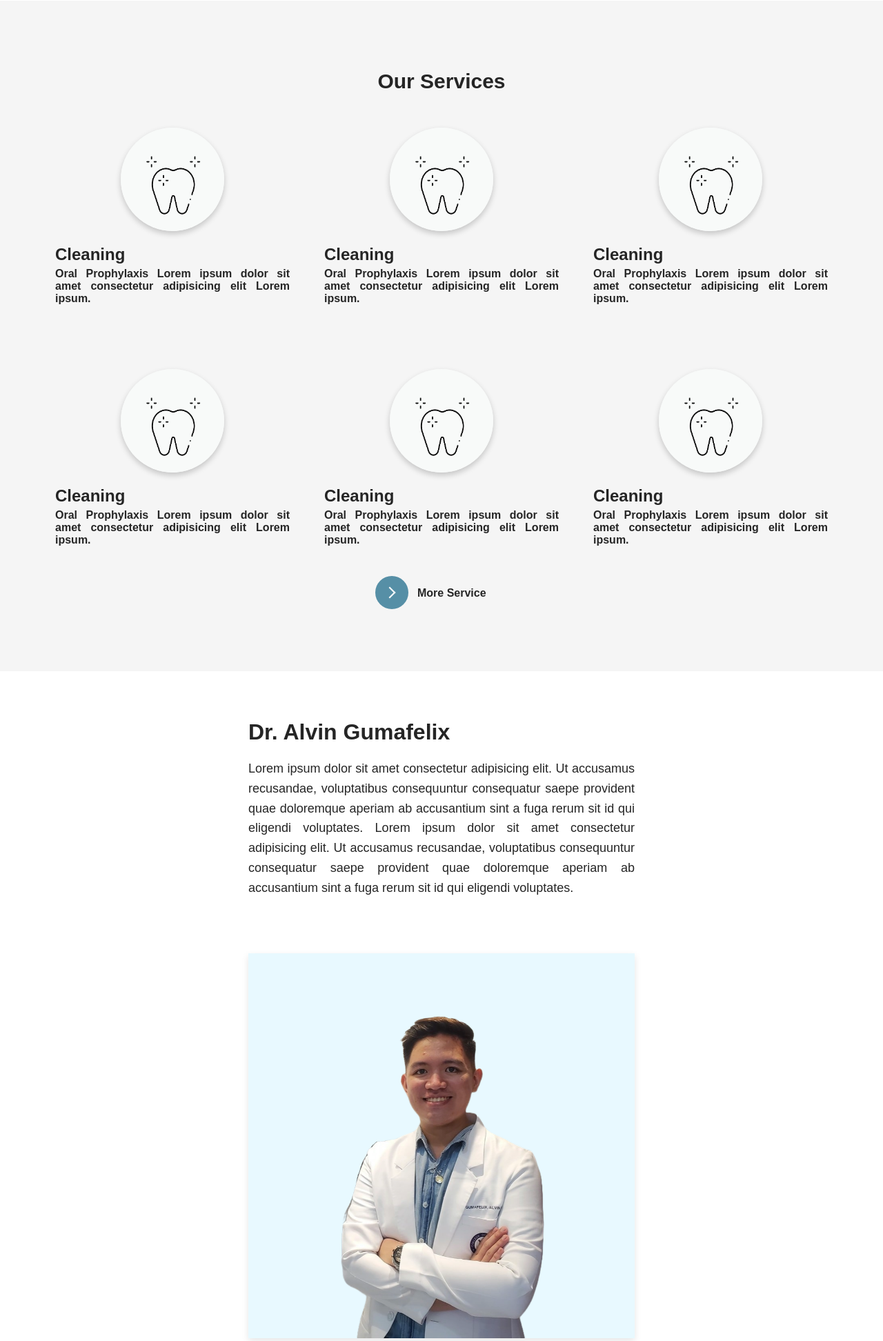
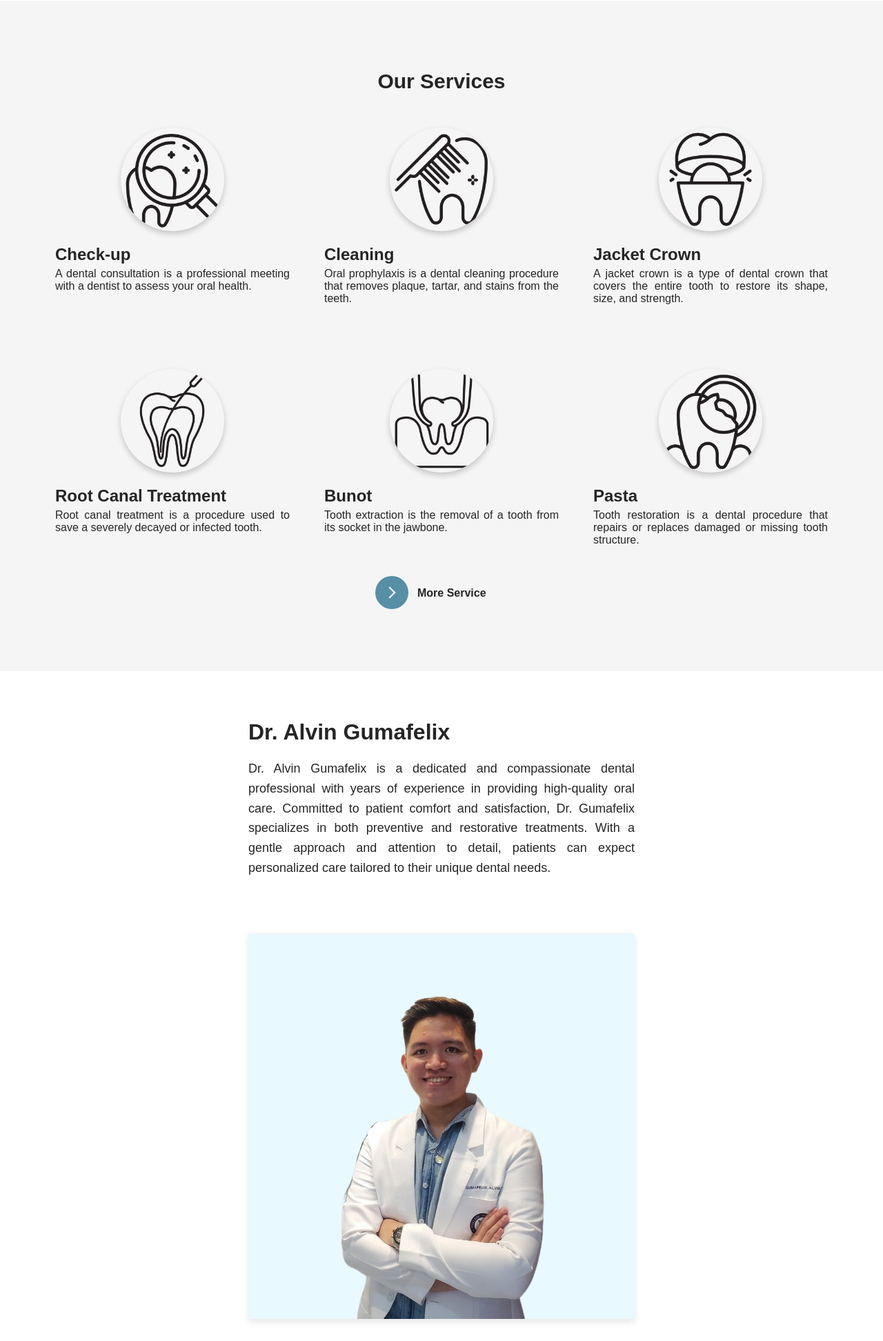
Before and after one commit to Feeder029/ANG, a PHP site: page /ANG/ in a window 1280 px wide. Shown: the part 1114-3058 px from the top of the page at 69% size. Run offline with PHP 8.4, Linux system fonts and the light colour scheme.

Commit message:
working link and replace lorem

```diff
--- a/Website/index/index.css
+++ b/Website/index/index.css
@@ -369,6 +369,7 @@ header{
 .service-box-details h2{
     font-size: medium;
     text-align: justify;
+    font-weight: 500;
 
 }
 .service-button button {
--- a/Website/index/index.html
+++ b/Website/index/index.html
@@ -98,61 +98,61 @@
         <div class="service-box-container">
             <div class="service-box">
                <div class="service-circle">
-                    <img src="../Img/serviceclean.jpg" alt="">
+                    <img src="../Img/Dental_Consultation__Check-up__-_Alvin_Gumafelix-removebg-preview.png" alt="">
                </div>
                <div class="service-box-details">
-                <h1>Cleaning</h1>
-                <h2>Oral Prophylaxis Lorem ipsum dolor sit amet consectetur adipisicing elit Lorem ipsum. </h2>
+                <h1>Check-up</h1>
+                <h2>A dental consultation is a professional meeting with a dentist to assess your oral health.</h2>
                </div>
             </div>
 
             <div class="service-box">
                 <div class="service-circle">
-                     <img src="../Img/serviceclean.jpg" alt="">
+                     <img src="../Img/Oral_Prophylaxis__Cleaning__-_Alvin_Gumafelix-removebg-preview.png" alt="">
                 </div>
                 <div class="service-box-details">
                  <h1>Cleaning</h1>
-                 <h2>Oral Prophylaxis Lorem ipsum dolor sit amet consectetur adipisicing elit Lorem ipsum. </h2>
+                 <h2>Oral prophylaxis is a dental cleaning procedure that removes plaque, tartar, and stains from the teeth. </h2>
                 </div>
              </div>
 
              <div class="service-box">
                 <div class="service-circle">
-                     <img src="../Img/serviceclean.jpg" alt="">
+                     <img src="../Img/Jacket_Crown_-_Alvin_Gumafelix-removebg-preview.png" alt="">
                 </div>
                 <div class="service-box-details">
-                 <h1>Cleaning</h1>
-                 <h2>Oral Prophylaxis Lorem ipsum dolor sit amet consectetur adipisicing elit Lorem ipsum. </h2>
+                 <h1>Jacket Crown</h1>
+                 <h2>A jacket crown is a type of dental crown that covers the entire tooth to restore its shape, size, and strength. </h2>
                 </div>
              </div>
 
              <div class="service-box">
                 <div class="service-circle">
-                     <img src="../Img/serviceclean.jpg" alt="">
+                     <img src="../Img/Root_Canal_Treatment__RCT__-_Alvin_Gumafelix-removebg-preview.png" alt="">
                 </div>
                 <div class="service-box-details">
-                 <h1>Cleaning</h1>
-                 <h2>Oral Prophylaxis Lorem ipsum dolor sit amet consectetur adipisicing elit Lorem ipsum. </h2>
+                 <h1>Root Canal Treatment</h1>
+                 <h2>Root canal treatment is a procedure used to save a severely decayed or infected tooth. </h2>
                 </div>
              </div>
 
              <div class="service-box">
                 <div class="service-circle">
-                     <img src="../Img/serviceclean.jpg" alt="">
+                     <img src="../Img/Tooth_Extraction__Bunot__-_Alvin_Gumafelix-removebg-preview.png" alt="">
                 </div>
                 <div class="service-box-details">
-                 <h1>Cleaning</h1>
-                 <h2>Oral Prophylaxis Lorem ipsum dolor sit amet consectetur adipisicing elit Lorem ipsum. </h2>
+                 <h1>Bunot</h1>
+                 <h2>Tooth extraction is the removal of a tooth from its socket in the jawbone. </h2>
                 </div>
              </div>
 
              <div class="service-box">
                 <div class="service-circle">
-                     <img src="../Img/serviceclean.jpg" alt="">
+                     <img src="../Img/Tooth_Restoration__Pasta__-_Alvin_Gumafelix-removebg-preview.png" alt="">
                 </div>
                 <div class="service-box-details">
-                 <h1>Cleaning</h1>
-                 <h2>Oral Prophylaxis Lorem ipsum dolor sit amet consectetur adipisicing elit Lorem ipsum. </h2>
+                 <h1>Pasta</h1>
+                 <h2>Tooth restoration is a dental procedure that repairs or replaces damaged or missing tooth structure. </h2>
                 </div>
              </div>
 
@@ -172,14 +172,7 @@
         <div class="dentist-details">
             <h1>Dr. Alvin Gumafelix</h1>
             <p>
-                Lorem ipsum dolor sit amet consectetur adipisicing elit.
-                Ut accusamus recusandae, voluptatibus consequuntur consequatur
-                saepe provident quae doloremque aperiam ab accusantium sint a fuga
-                rerum sit id qui eligendi voluptates.
-                Lorem ipsum dolor sit amet consectetur adipisicing elit.
-                Ut accusamus recusandae, voluptatibus consequuntur consequatur
-                saepe provident quae doloremque aperiam ab accusantium sint a fuga
-                rerum sit id qui eligendi voluptates.
+                Dr. Alvin Gumafelix is a dedicated and compassionate dental professional with years of experience in providing high-quality oral care. Committed to patient comfort and satisfaction, Dr. Gumafelix specializes in both preventive and restorative treatments. With a gentle approach and attention to detail, patients can expect personalized care tailored to their unique dental needs.
             </p>
         </div>
 
@@ -207,7 +200,7 @@
             </div>
             <div class="contact-right">
                <h1>Our Location</h1>
-               <p>Lorem ipsum dolor, sit amet consectetur adipisicing elit. Consequatur, velit non. Recusandae, at? Voluptas mollitia quisquam ut natus, sunt pariatur error, nesciunt aliquid dolorum, odit animi quibusdam magni ad earum. Lorem ipsum dolor sit amet, consectetur adipisicing elit. Voluptate inventore nostrum eum, rerum libero recusandae soluta sit beatae quasi porro tempora totam mollitia corrupti praesentium, sunt facilis. Ullam, quo hic.</p>
+               <p>A.N.G Dental Care Center is conveniently located at 2nd Floor, 07 M. Villarica Rd, Marilao, 3019 Bulacan. Our clinic is easily accessible by both public and private transportation. Whether you're a local resident or coming from nearby areas, we're ready to welcome you with quality dental care in a comfortable environment.</p>
             </div>
         </div>
     </section>
@@ -219,7 +212,7 @@
                 <h2>About Us</h2>
 
                 <div class="content">
-                    <p>Lorem ipsum dolor, sit amet consectetur adipisicing elit. Voluptates, illum quaerat vel ut alias eligendi, omnis rem tenetur voluptate ipsum dolores ea, inventore numquam quidem dicta? Ad quod quo illum?</p>
+                    <p>At A.N.G Dental Care Center, we are committed to providing gentle, high-quality dental care for patients of all ages. Our team of skilled dentists and staff prioritizes your comfort and well-being, offering a full range of services—from routine check-ups to advanced treatments. With a focus on personalized care and modern techniques, we aim to help you achieve a healthy, confident smile in a welcoming environment.</p>
                 </div>
             </div>
 
@@ -227,19 +220,19 @@
                 <h2>Address</h2>
                 <div class="content">
                     <div class="place">
-                            <span><a href=""><i class='bx bxs-phone-call'></i></a></span>
-                            <span class="text"><a href="">0915-755-6527</a></span>
+                        <span><a href="tel:+639157556527"><i class='bx bxs-phone-call'></i></a></span>
+                        <span class="text"><a href="tel:+639157556527">0915-755-6527</a></span>
                     </div>
                     <div class="place">
-                            <span><a href=""><i class='bx bxl-gmail' ></i></a></i></span>
-                            <span class="text"><a href="">angdentalcarecenter@gmail.com</a></span>
+                        <span><a href="mailto:angdentalcarecenter@gmail.com"><i class='bx bxl-gmail'></i></a></span>
+                        <span class="text"><a href="mailto:angdentalcarecenter@gmail.com">angdentalcarecenter@gmail.com</a></span>
                     </div>
                     <div class="place">
-                            <span><a href="https://www.facebook.com/angdentalcarecenter" target="_blank"><i class='bx bxl-facebook-square' ></i></a></span>
+                        <span><a href="https://www.facebook.com/angdentalcarecenter" target="_blank"><i class='bx bxl-facebook-square'></i></a></span>
                         <span class="text"><a href="https://www.facebook.com/angdentalcarecenter" target="_blank">A.N.G Dental Care Center</a></span>
                     </div>
                     <div class="place">
-                            <span><a href="https://maps.app.goo.gl/rsUmNxP4828vdXwv8" target="_blank"><i class='bx bxs-map' ></i></a></span>
+                        <span><a href="https://maps.app.goo.gl/rsUmNxP4828vdXwv8" target="_blank"><i class='bx bxs-map'></i></a></span>
                         <span class="text"><a href="https://maps.app.goo.gl/rsUmNxP4828vdXwv8" target="_blank">2nd Floor, 07 M. Villarica Rd Prenza 2 Marilao Bulacan</a></span>
                     </div>
                 </div>
```
Also changed, not shown: Website/Img/Dental_Consultation__Check-up__-_Alvin_Gumafelix-removebg-preview.png (added), Website/Img/Dentures_-_Alvin_Gumafelix-removebg-preview.png (added), Website/Img/Jacket_Crown_-_Alvin_Gumafelix-removebg-preview.png (added), Website/Img/Oral_Prophylaxis__Cleaning__-_Alvin_Gumafelix-removebg-preview.png (added), Website/Img/Orthodontic_Treatment___Braces_-_Alvin_Gumafelix-removebg-preview (1).png (added), Website/Img/Root_Canal_Treatment__RCT__-_Alvin_Gumafelix-removebg-preview.png (added), Website/Img/Teeth_Whitening_-_Alvin_Gumafelix-removebg-preview.png (added), Website/Img/Tooth_Extraction__Bunot__-_Alvin_Gumafelix-removebg-preview.png (added), Website/Img/Tooth_Restoration__Pasta__-_Alvin_Gumafelix-removebg-preview.png (added), Website/Img/Wisdom_Tooth_Removal__Odontectomy__-_Alvin_Gumafelix-removebg-preview.png (added). Lines whose indentation alone changed are shown as unchanged.
